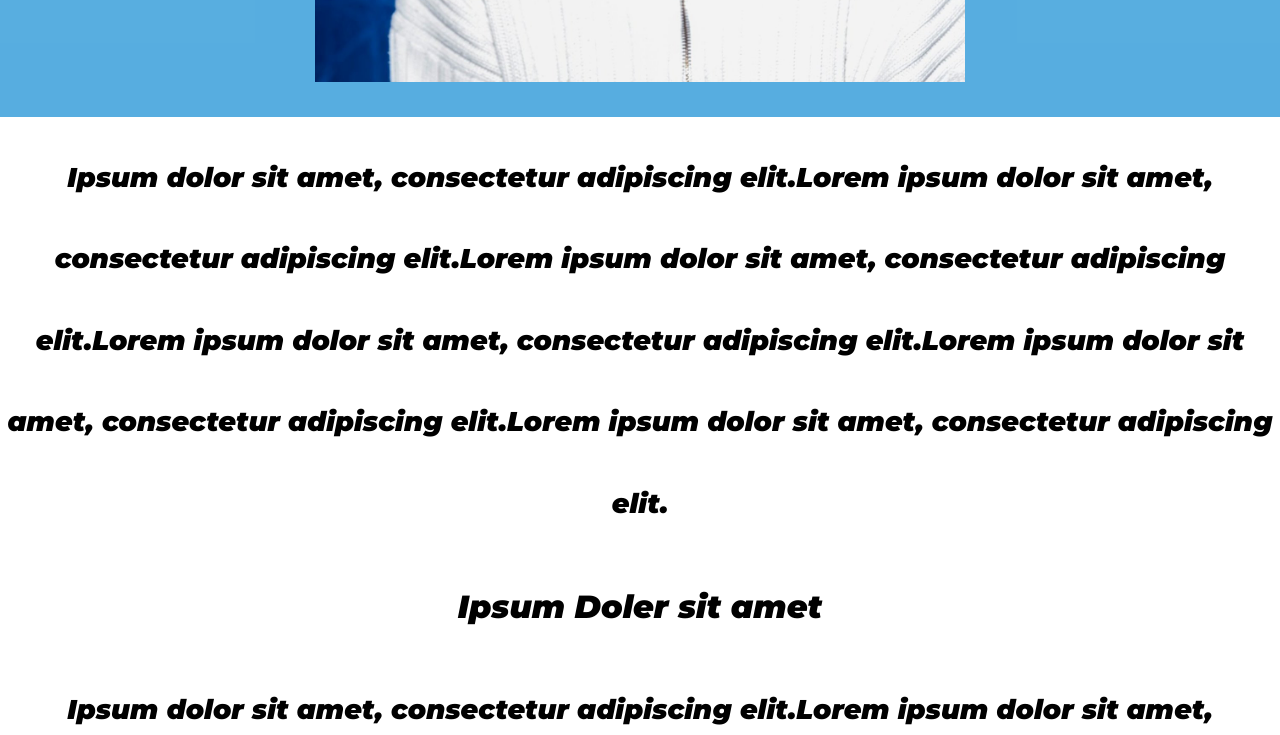
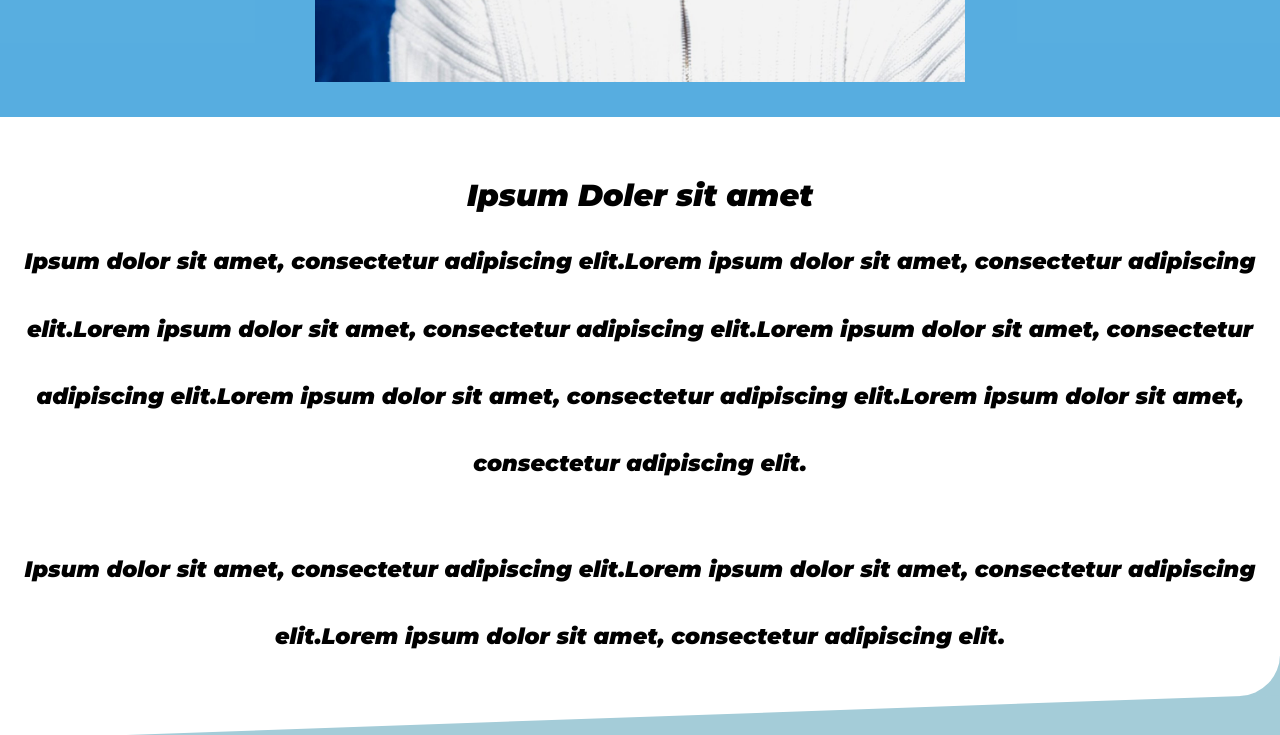
Before and after one commit to Victor-Stokholm/Website-build-1, a plain HTML site: page index.html in a window 1280 px wide. Shown: the part 720-1455 px from the top of the page. Drawn offline with Linux system fonts and the light colour scheme.

Commit message:
styling the thml
changeing a couple head's font-size and
the <p> layout

```diff
--- a/index.html
+++ b/index.html
@@ -29,10 +29,9 @@
         <div class="main-content-container" id="tribute-info">
             <div class="main-text-container">
                 <div class="upper-text">
-                    <p>Ipsum dolor sit amet, consectetur adipiscing elit.Lorem ipsum dolor sit amet, consectetur adipiscing elit.Lorem ipsum dolor sit amet, consectetur adipiscing elit.Lorem ipsum dolor sit amet, consectetur adipiscing elit.Lorem ipsum dolor sit amet, consectetur adipiscing elit.Lorem ipsum dolor sit amet, consectetur adipiscing elit.</p>
                     <h4>Ipsum Doler sit amet</h4>
                     <p>Ipsum dolor sit amet, consectetur adipiscing elit.Lorem ipsum dolor sit amet, consectetur adipiscing elit.Lorem ipsum dolor sit amet, consectetur adipiscing elit.Lorem ipsum dolor sit amet, consectetur adipiscing elit.Lorem ipsum dolor sit amet, consectetur adipiscing elit.Lorem ipsum dolor sit amet, consectetur adipiscing elit.</p><br>
-                    <p>Ipsum dolor sit amet, consectetur adipiscing elit.Lorem ipsum dolor sit amet, consectetur adipiscing elit.Lorem ipsum dolor sit amet, consectetur adipiscing elit.Lorem ipsum dolor sit amet, consectetur adipiscing elit.Lorem ipsum dolor sit amet, consectetur adipiscing elit.Lorem ipsum dolor sit amet, consectetur adipiscing elit.</p><br>
+                    <p>Ipsum dolor sit amet, consectetur adipiscing elit.Lorem ipsum dolor sit amet, consectetur adipiscing elit.Lorem ipsum dolor sit amet, consectetur adipiscing elit.</p>
                 </div>
 
                 <div class="mid-grey-container">
@@ -43,7 +42,6 @@
 
                 <div class="under-text">
                     <h5>Solor Sit amet</h5>
-                    <p>dolor sit amet, consectetur adipiscing elit.Lorem ipsum dolor sit amet, consectetur adipiscing elit.Lorem ipsum dolor sit amet, consectetur adipiscing elit.Lorem ipsum dolor sit amet, consectetur adipiscing elit.Lorem ipsum dolor sit amet, consectetur adipiscing elit.Lorem ipsum dolor sit amet, consectetur adipiscing elit.</p><br>
                     <p>dolor sit amet, consectetur adipiscing elit.Lorem ipsum dolor sit amet, consectetur adipiscing elit.Lorem ipsum dolor sit amet, consectetur adipiscing elit.Lorem ipsum dolor sit amet, consectetur adipiscing elit.Lorem ipsum dolor sit amet, consectetur adipiscing elit.Lorem ipsum dolor sit amet, consectetur adipiscing elit.</p>
                 </div>
             </div>
--- a/style.css
+++ b/style.css
@@ -62,7 +62,7 @@ body {
 }
 
 .under-text h5 {
-    font-size: 2.5em;
+    font-size: 1.9em;
 }
 
 .main-text-container p {
@@ -70,13 +70,15 @@ body {
     background-color:#fff;
     position: relative;
     margin: auto;
+    padding: 10px;
+    bottom: 36px;
     font-weight: normal;
-    font-size: 1.7em;
+    font-size: 1.4em;
     line-height: 3em;
 }
 
 .main-text-container h4 {
-    font-size: 2em;
+    font-size: 1.9em;
     font-family: Montserrat, sans-serif;
 }
 
```
